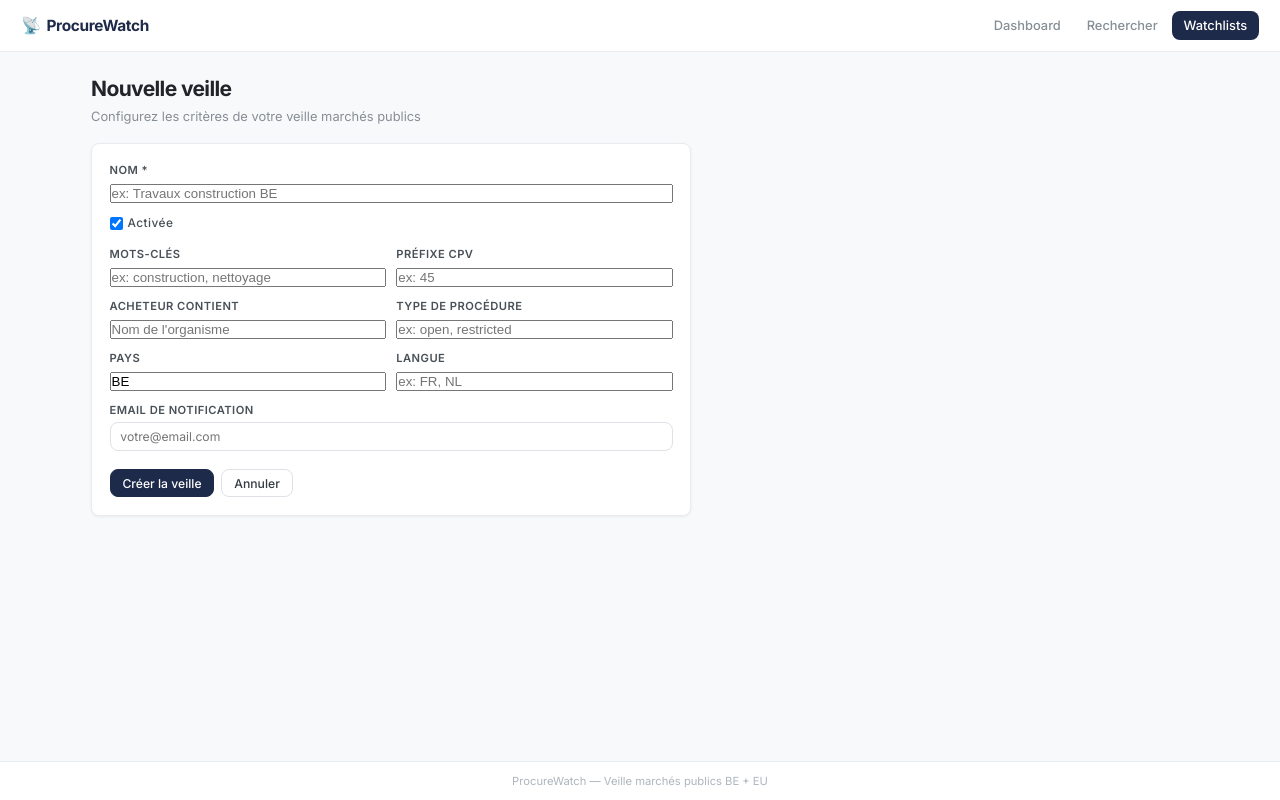
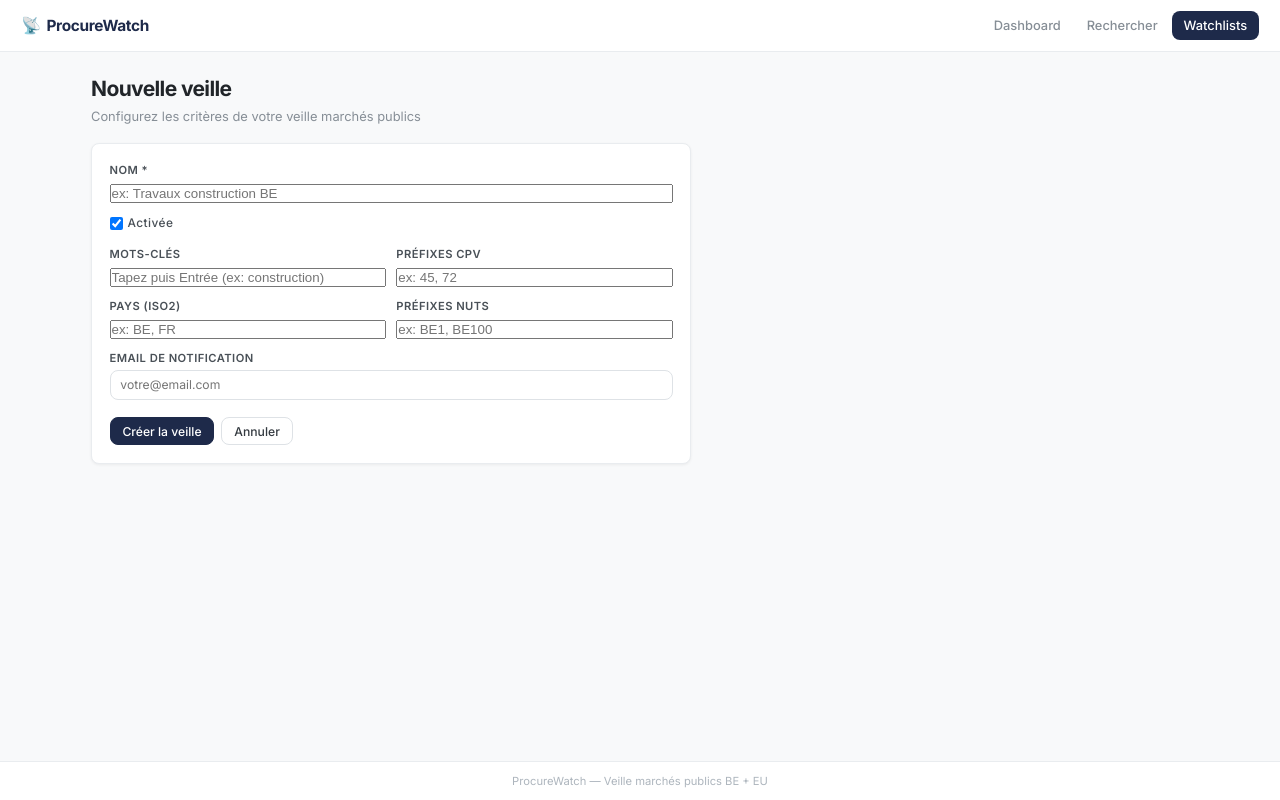
Before and after one commit to AntonioGuanche/ProcureWatch, a React (Vite) app in the folder web/: page /watchlists/new in a window 1280 px wide. Built offline with nearby package versions, Linux system fonts and the light colour scheme; the HTML template or start-up script is replaced by a standard one.

Commit message:
fix: align frontend watchlist types with backend API (chips UI)

```diff
--- /dev/null
+++ b/web/src/components/ChipInput.tsx
@@ -0,0 +1,71 @@
+import { useState, useRef } from "react";
+
+interface ChipInputProps {
+  label: string;
+  values: string[];
+  onChange: (values: string[]) => void;
+  placeholder?: string;
+}
+
+export function ChipInput({ label, values, onChange, placeholder }: ChipInputProps) {
+  const [input, setInput] = useState("");
+  const inputRef = useRef<HTMLInputElement>(null);
+
+  const addChip = (val: string) => {
+    const trimmed = val.trim();
+    if (trimmed && !values.includes(trimmed)) {
+      onChange([...values, trimmed]);
+    }
+    setInput("");
+  };
+
+  const removeChip = (index: number) => {
+    onChange(values.filter((_, i) => i !== index));
+  };
+
+  const handleKeyDown = (e: React.KeyboardEvent) => {
+    if (e.key === "Enter" || e.key === ",") {
+      e.preventDefault();
+      addChip(input);
+    }
+    if (e.key === "Backspace" && input === "" && values.length > 0) {
+      removeChip(values.length - 1);
+    }
+  };
+
+  return (
+    <div className="form-group">
+      <label>{label}</label>
+      <div
+        className="chip-input-container"
+        onClick={() => inputRef.current?.focus()}
+      >
+        {values.map((v, i) => (
+          <span key={i} className="chip">
+            {v}
+            <button
+              type="button"
+              className="chip-remove"
+              onClick={(e) => {
+                e.stopPropagation();
+                removeChip(i);
+              }}
+              aria-label={`Supprimer ${v}`}
+            >
+              ×
+            </button>
+          </span>
+        ))}
+        <input
+          ref={inputRef}
+          value={input}
+          onChange={(e) => setInput(e.target.value)}
+          onKeyDown={handleKeyDown}
+          onBlur={() => { if (input.trim()) addChip(input); }}
+          placeholder={values.length === 0 ? placeholder : ""}
+          className="chip-input"
+        />
+      </div>
+    </div>
+  );
+}
--- a/web/src/pages/WatchlistForm.tsx
+++ b/web/src/pages/WatchlistForm.tsx
@@ -1,5 +1,6 @@
 import { useState } from "react";
 import type { WatchlistCreate, WatchlistUpdate, Watchlist } from "../types";
+import { ChipInput } from "../components/ChipInput";
 
 interface WatchlistFormProps {
   initial?: Watchlist | null;
@@ -7,48 +8,35 @@ interface WatchlistFormProps {
   onCancel?: () => void;
 }
 
-const emptyForm: WatchlistCreate = {
-  name: "",
-  is_enabled: true,
-  term: null,
-  cpv_prefix: null,
-  buyer_contains: null,
-  procedure_type: null,
-  country: "BE",
-  language: null,
-  notify_email: null,
-};
-
 export function WatchlistForm({ initial, onSubmit, onCancel }: WatchlistFormProps) {
-  const [form, setForm] = useState<WatchlistCreate | WatchlistUpdate>(() =>
-    initial
-      ? {
-          name: initial.name,
-          is_enabled: initial.is_enabled,
-          term: initial.term ?? null,
-          cpv_prefix: initial.cpv_prefix ?? null,
-          buyer_contains: initial.buyer_contains ?? null,
-          procedure_type: initial.procedure_type ?? null,
-          country: initial.country,
-          language: initial.language ?? null,
-          notify_email: initial.notify_email ?? null,
-        }
-      : { ...emptyForm }
-  );
+  const [name, setName] = useState(initial?.name ?? "");
+  const [enabled, setEnabled] = useState(initial?.enabled ?? true);
+  const [keywords, setKeywords] = useState<string[]>(initial?.keywords ?? []);
+  const [cpvPrefixes, setCpvPrefixes] = useState<string[]>(initial?.cpv_prefixes ?? []);
+  const [countries, setCountries] = useState<string[]>(initial?.countries ?? []);
+  const [nutsPrefixes, setNutsPrefixes] = useState<string[]>(initial?.nuts_prefixes ?? []);
+  const [notifyEmail, setNotifyEmail] = useState(initial?.notify_email ?? "");
   const [saving, setSaving] = useState(false);
   const [error, setError] = useState<string | null>(null);
 
-  const update = (key: keyof WatchlistCreate, value: string | boolean | null) => {
-    setForm((f) => ({ ...f, [key]: value }));
-  };
-
   const handleSubmit = async (e: React.FormEvent) => {
     e.preventDefault();
-    if (!form.name?.trim()) return;
+    if (!name.trim()) return;
     setSaving(true);
     setError(null);
+
+    const payload: WatchlistCreate | WatchlistUpdate = {
+      name: name.trim(),
+      enabled,
+      keywords,
+      cpv_prefixes: cpvPrefixes,
+      countries,
+      nuts_prefixes: nutsPrefixes,
+      notify_email: notifyEmail.trim() || null,
+    };
+
     try {
-      await onSubmit(form);
+      await onSubmit(payload);
     } catch (err) {
       setError(err instanceof Error ? err.message : "Erreur");
     } finally {
@@ -63,8 +51,8 @@ export function WatchlistForm({ initial, onSubmit, onCancel }: WatchlistFormProp
       <div className="form-group">
         <label>Nom *</label>
         <input
-          value={form.name ?? ""}
-          onChange={(e) => update("name", e.target.value)}
+          value={name}
+          onChange={(e) => setName(e.target.value)}
           required
           placeholder="ex: Travaux construction BE"
         />
@@ -74,75 +62,49 @@ export function WatchlistForm({ initial, onSubmit, onCancel }: WatchlistFormProp
         <label className="checkbox-label">
           <input
             type="checkbox"
-            checked={form.is_enabled ?? true}
-            onChange={(e) => update("is_enabled", e.target.checked)}
+            checked={enabled}
+            onChange={(e) => setEnabled(e.target.checked)}
           />
           Activée
         </label>
       </div>
 
       <div className="form-row">
-        <div className="form-group">
-          <label>Mots-clés</label>
-          <input
-            value={form.term ?? ""}
-            onChange={(e) => update("term", e.target.value || null)}
-            placeholder="ex: construction, nettoyage"
-          />
-        </div>
-        <div className="form-group">
-          <label>Préfixe CPV</label>
-          <input
-            value={form.cpv_prefix ?? ""}
-            onChange={(e) => update("cpv_prefix", e.target.value || null)}
-            placeholder="ex: 45"
-          />
-        </div>
+        <ChipInput
+          label="Mots-clés"
+          values={keywords}
+          onChange={setKeywords}
+          placeholder="Tapez puis Entrée (ex: construction)"
+        />
+        <ChipInput
+          label="Préfixes CPV"
+          values={cpvPrefixes}
+          onChange={setCpvPrefixes}
+          placeholder="ex: 45, 72"
+        />
       </div>
 
       <div className="form-row">
-        <div className="form-group">
-          <label>Acheteur contient</label>
-          <input
-            value={form.buyer_contains ?? ""}
-            onChange={(e) => update("buyer_contains", e.target.value || null)}
-            placeholder="Nom de l'organisme"
-          />
-        </div>
-        <div className="form-group">
-          <label>Type de procédure</label>
-          <input
-            value={form.procedure_type ?? ""}
-            onChange={(e) => update("procedure_type", e.target.value || null)}
-            placeholder="ex: open, restricted"
-          />
-        </div>
-      </div>
-
-      <div className="form-row">
-        <div className="form-group">
-          <label>Pays</label>
-          <input
-            value={form.country ?? "BE"}
-            onChange={(e) => update("country", e.target.value || "BE")}
-          />
-        </div>
-        <div className="form-group">
-          <label>Langue</label>
-          <input
-            value={form.language ?? ""}
-            onChange={(e) => update("language", e.target.value || null)}
-            placeholder="ex: FR, NL"
-          />
-        </div>
+        <ChipInput
+          label="Pays (ISO2)"
+          values={countries}
+          onChange={setCountries}
+          placeholder="ex: BE, FR"
+        />
+        <ChipInput
+          label="Préfixes NUTS"
+          values={nutsPrefixes}
+          onChange={setNutsPrefixes}
+          placeholder="ex: BE1, BE100"
+        />
       </div>
 
       <div className="form-group">
         <label>Email de notification</label>
         <input
           type="email"
-          value={form.notify_email ?? ""}
-          onChange={(e) => update("notify_email", e.target.value || null)}
+          value={notifyEmail}
+          onChange={(e) => setNotifyEmail(e.target.value)}
           placeholder="votre@email.com"
         />
       </div>
--- a/web/src/pages/WatchlistList.tsx
+++ b/web/src/pages/WatchlistList.tsx
@@ -38,7 +38,7 @@ export function WatchlistList() {
     setRefreshingId(id);
     try {
       const r = await refreshWatchlist(id);
-      setToast(`Refresh terminé : ${r.imported_new_total} nouveaux`);
+      setToast(`Refresh terminé : ${r.matched} résultats, ${r.added} ajoutés`);
       load();
     } catch (e) {
       setToast(e instanceof Error ? e.message : "Erreur refresh");
@@ -86,8 +86,8 @@ export function WatchlistList() {
               <div className="wl-card-header">
                 <div>
                   <h3 className="wl-name">{w.name}</h3>
-                  <span className={`tag ${w.is_enabled ? "tag-success" : "tag-muted"}`}>
-                    {w.is_enabled ? "Active" : "Désactivée"}
+                  <span className={`tag ${w.enabled ? "tag-success" : "tag-muted"}`}>
+                    {w.enabled ? "Active" : "Désactivée"}
                   </span>
                 </div>
                 <div className="wl-actions">
@@ -104,10 +104,18 @@ export function WatchlistList() {
               </div>
 
               <div className="wl-card-tags">
-                {w.term && <span className="tag tag-default">{w.term}</span>}
-                {w.cpv_prefix && <span className="tag tag-default">CPV {w.cpv_prefix}</span>}
-                {w.country && <span className="tag tag-default">{w.country}</span>}
-                {w.buyer_contains && <span className="tag tag-default">{w.buyer_contains}</span>}
+                {w.keywords.map((k, i) => (
+                  <span key={`kw-${i}`} className="tag tag-default">{k}</span>
+                ))}
+                {w.cpv_prefixes.map((c, i) => (
+                  <span key={`cpv-${i}`} className="tag tag-default">CPV {c}</span>
+                ))}
+                {w.countries.map((c, i) => (
+                  <span key={`co-${i}`} className="tag tag-default">🌍 {c}</span>
+                ))}
+                {w.nuts_prefixes.map((n, i) => (
+                  <span key={`nuts-${i}`} className="tag tag-default">NUTS {n}</span>
+                ))}
               </div>
 
               <div className="wl-card-meta">
```
Also changed, not shown: web/src/pages/WatchlistDetail.tsx (+36 -15 lines), web/src/types.ts (+114 -39 lines).
